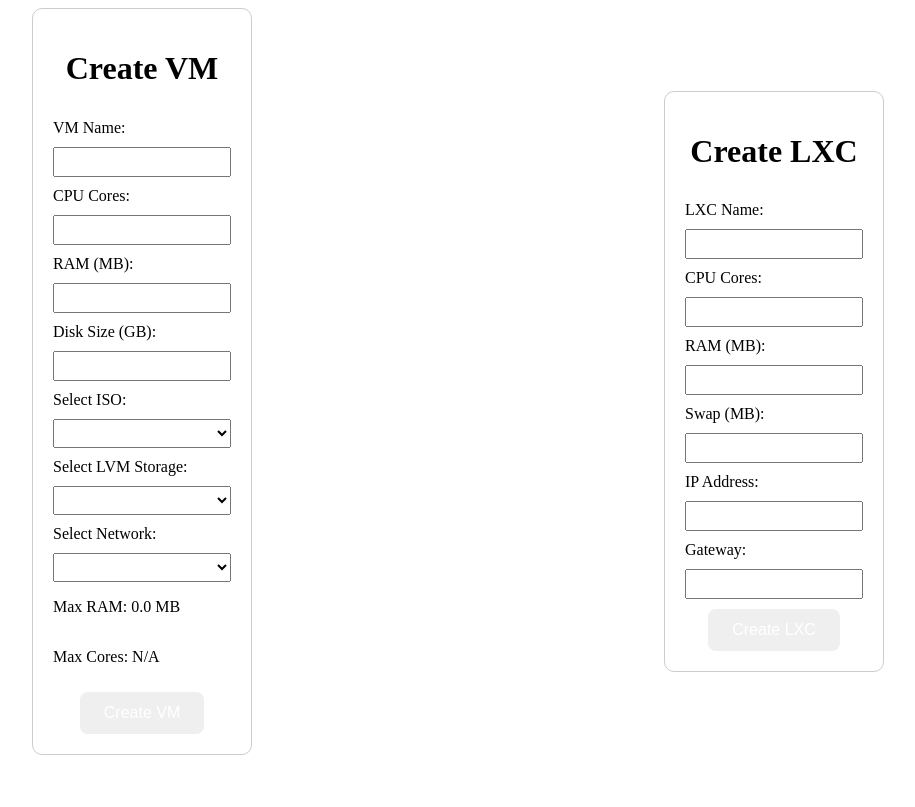
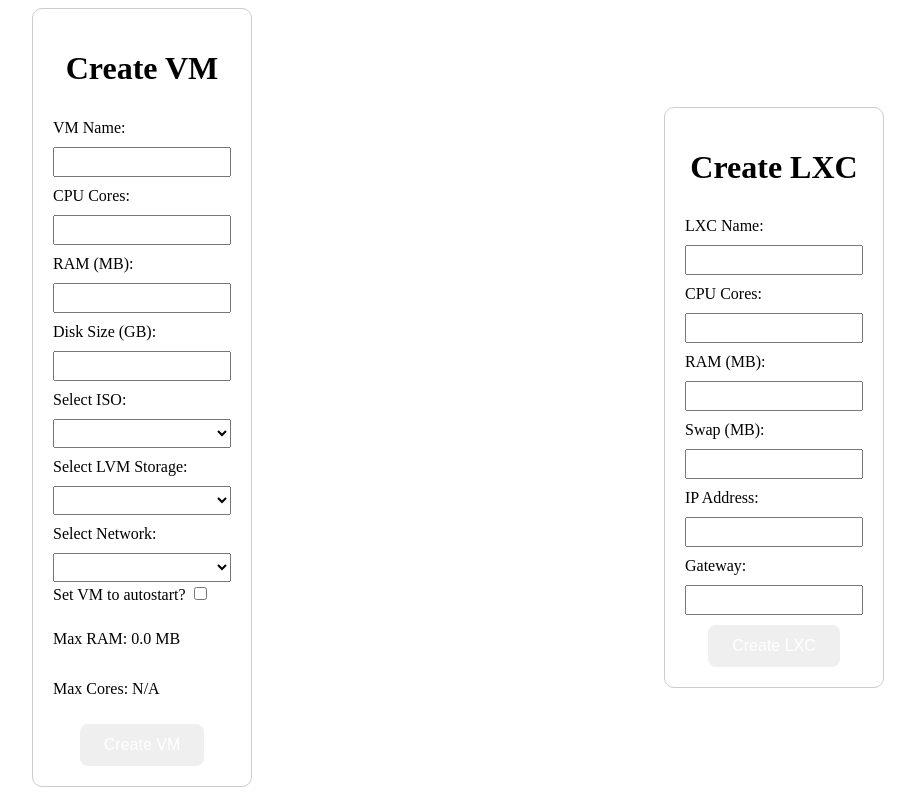
Before and after one commit to julus54321/ProxmoxManager, a Flask app: page /admin/vms/create in a window 1280 px wide. Shown: the whole page, without its empty margins (182-1097 px from the left). Before the commit the page ends 755 px from the top, so only its background shows below. Run offline with Flask 3, Linux system fonts and the light colour scheme; a database or web service that is not in the repository returns one stand-in record (values such as "Sample title"); data that the repository does not hold is empty; some web fonts are replaced.

Commit message:
add autostart button to form

```diff
--- a/templates/createvm.html
+++ b/templates/createvm.html
@@ -35,12 +35,12 @@
     <div class="container">
         <div class="column">
             <h1>Create VM</h1>
-            <form class="form-create" id="vmForm" method="POST" action="/admin/vms/create_vm">
+            <form class="form-create" id="vmForm" method="POST" action="/admin/vms/create">
                 <label for="vmName">VM Name:</label>
                 <input type="text" id="vmName" name="vmName" required>
 
                 <label for="cpuCores">CPU Cores:</label>
-                <input type="number" id="cpuCores" name="cpuCores" min="1" required>
+                <input type="number" id="cpuCores" name="cpuCores" min="1" max="8" required>
 
                 <label for="ram">RAM (MB):</label>
                 <input type="number" id="ram" name="ram" min="512" required>
@@ -48,7 +48,6 @@
                 <label for="diskSize">Disk Size (GB):</label>
                 <input type="number" id="diskSize" name="diskSize" min="1" required>
 
-                <!-- Dropdown for selecting an ISO -->
                 <label for="iso">Select ISO:</label>
                 <select name="iso" id="iso">
                     {% for iso in creation_info.isos %}
@@ -56,7 +55,6 @@
                     {% endfor %}
                 </select>
 
-                <!-- Dropdown for selecting LVM storage -->
                 <label for="lvm_storage">Select LVM Storage:</label>
                 <select name="lvm_storage" id="lvm_storage">
                     {% for storage in creation_info.lvm_storage %}
@@ -64,7 +62,6 @@
                     {% endfor %}
                 </select>
 
-                <!-- Dropdown for selecting a network bridge -->
                 <label for="network">Select Network:</label>
                 <select name="network" id="network">
                     {% for net in creation_info.networks %}
@@ -72,7 +69,13 @@
                     {% endfor %}
                 </select>
 
-                <!-- Display max resources as reference -->
+                <div>
+                    <label for="autostart">Set VM to autostart?</label>
+                    <input type="hidden" name="autostart" value="0">
+                    <input id="autostart" name="autostart" type="checkbox" value="1">
+                </div>
+
+
                 <p>Max RAM: {{ creation_info.max_ram_mb }} MB</p>
                 <p>Max Cores: {% if creation_info.max_cores %}{{ creation_info.max_cores }}{% else %}N/A{% endif %}</p>
 
```
